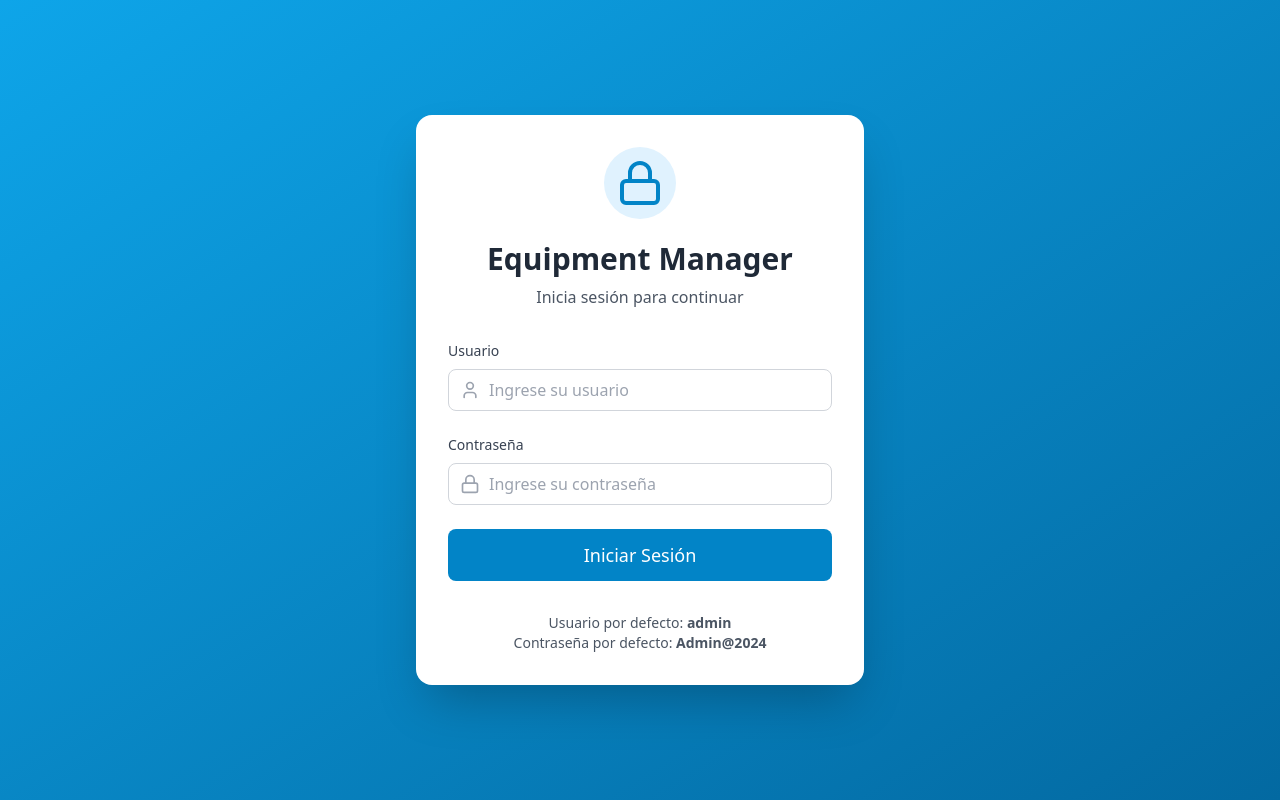
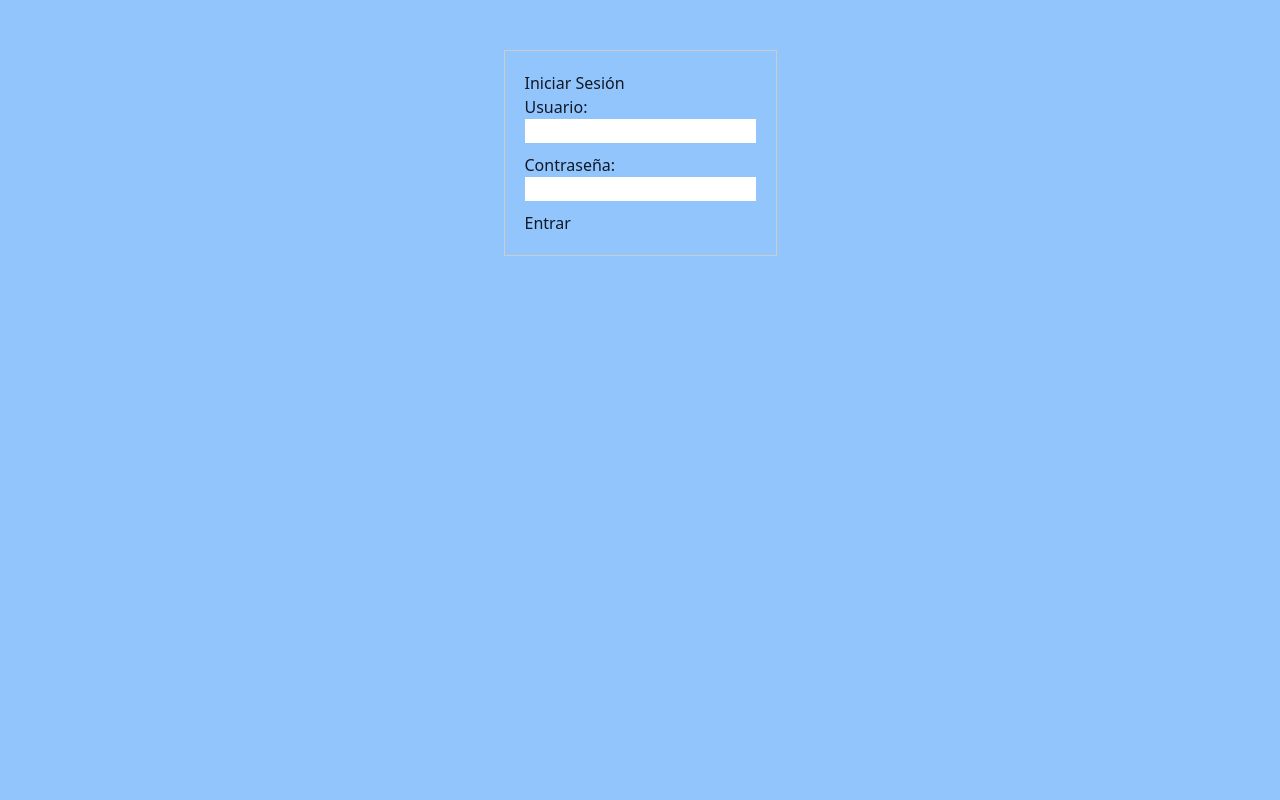
Before and after one commit to Bottyciclismo/equipment-manager, a React (Vite) app in the folder frontend/: page /login in a window 1280 px wide. Built offline with nearby package versions, Linux system fonts and the light colour scheme.

Commit message:
Update Login.jsx

```diff
--- a/frontend/src/pages/Login.jsx
+++ b/frontend/src/pages/Login.jsx
@@ -1,103 +1,95 @@
 import { useState } from 'react';
 import { useNavigate } from 'react-router-dom';
-import { useAuth } from '../contexts/AuthContext';
-import { Lock, User, AlertCircle } from 'lucide-react';
+// IMPORTANTE: Asegúrate de que esta ruta apunta a tu archivo api.js que modificamos antes
+import { authAPI } from '../api/axios'; // O '../api/api' según como se llame tu archivo
 
-export default function Login() {
-  const [username, setUsername] = useState('');
-  const [password, setPassword] = useState('');
+const Login = () => {
+  const [formData, setFormData] = useState({ username: '', password: '' });
   const [error, setError] = useState('');
   const [loading, setLoading] = useState(false);
-  const { login } = useAuth();
   const navigate = useNavigate();
+
+  const handleChange = (e) => {
+    setFormData({ ...formData, [e.target.name]: e.target.value });
+  };
 
   const handleSubmit = async (e) => {
     e.preventDefault();
+    setLoading(true);
     setError('');
-    setLoading(true);
 
-    const result = await login(username, password);
+    console.log("🚀 Enviando login...", formData);
 
-    if (result.success) {
-      navigate('/');
+    try {
+      // 1. Llamamos a la API
+      const response = await authAPI.login(formData);
+
+      console.log("✅ Respuesta del servidor:", response.data);
+
+      // 2. Verificamos si el servidor dijo "success: true"
+      if (response.data.success) {
+        console.log("🔐 Login autorizado. Guardando datos...");
+
+        // 3. Guardamos el token y el usuario en el navegador
+        localStorage.setItem('token', response.data.token);
+        localStorage.setItem('user', JSON.stringify(response.data.user));
+
+        console.log("🎉 Redirigiendo al panel...");
+
+        // 4. Forzamos la recarga para limpiar errores viejos
+        window.location.href = '/';
       } else {
-      setError(result.message);
+        // El servidor respondió, pero dijo "NO"
+        setError(response.data.message || 'Error desconocido en login');
       }
 
+    } catch (err) {
+      console.error("❌ Error en el Login:", err);
+      // Si el error viene del servidor (ej: 401), mostramos su mensaje
+      if (err.response && err.response.data) {
+        setError(err.response.data.message || 'Usuario o contraseña incorrectos');
+      } else {
+        setError('Error de conexión con el servidor');
+      }
+    } finally {
       setLoading(false);
+    }
   };
 
   return (
-    <div className="min-h-screen bg-gradient-to-br from-primary-500 to-primary-700 flex items-center justify-center p-4">
-      <div className="bg-white rounded-2xl shadow-2xl w-full max-w-md p-8">
-        <div className="text-center mb-8">
-          <div className="inline-block p-3 bg-primary-100 rounded-full mb-4">
-            <Lock className="w-12 h-12 text-primary-600" />
-          </div>
-          <h1 className="text-3xl font-bold text-gray-800 mb-2">
-            Equipment Manager
-          </h1>
-          <p className="text-gray-600">
-            Inicia sesión para continuar
-          </p>
-        </div>
+    <div style={{ display: 'flex', justifyContent: 'center', marginTop: '50px' }}>
+      <form onSubmit={handleSubmit} style={{ padding: '20px', border: '1px solid #ccc' }}>
+        <h2>Iniciar Sesión</h2>
+        {error && <p style={{ color: 'red' }}>{error}</p>}
 
-        {error && (
-          <div className="mb-6 p-4 bg-red-50 border border-red-200 rounded-lg flex items-start gap-3">
-            <AlertCircle className="w-5 h-5 text-red-600 flex-shrink-0 mt-0.5" />
-            <p className="text-sm text-red-800">{error}</p>
-          </div>
-        )}
-
-        <form onSubmit={handleSubmit} className="space-y-6">
-          <div>
-            <label className="block text-sm font-medium text-gray-700 mb-2">
-              Usuario
-            </label>
-            <div className="relative">
-              <User className="absolute left-3 top-1/2 transform -translate-y-1/2 w-5 h-5 text-gray-400" />
+        <div style={{ marginBottom: '10px' }}>
+          <label>Usuario:</label><br/>
           <input
             type="text"
-                value={username}
-                onChange={(e) => setUsername(e.target.value)}
-                className="input pl-10"
-                placeholder="Ingrese su usuario"
+            name="username"
+            value={formData.username}
+            onChange={handleChange}
             required
           />
         </div>
-          </div>
 
-          <div>
-            <label className="block text-sm font-medium text-gray-700 mb-2">
-              Contraseña
-            </label>
-            <div className="relative">
-              <Lock className="absolute left-3 top-1/2 transform -translate-y-1/2 w-5 h-5 text-gray-400" />
+        <div style={{ marginBottom: '10px' }}>
+          <label>Contraseña:</label><br/>
           <input
             type="password"
-                value={password}
-                onChange={(e) => setPassword(e.target.value)}
-                className="input pl-10"
-                placeholder="Ingrese su contraseña"
+            name="password"
+            value={formData.password}
+            onChange={handleChange}
             required
           />
         </div>
-          </div>
 
-          <button
-            type="submit"
-            disabled={loading}
-            className="btn btn-primary w-full py-3 text-lg disabled:opacity-50 disabled:cursor-not-allowed"
-          >
-            {loading ? 'Iniciando sesión...' : 'Iniciar Sesión'}
+        <button type="submit" disabled={loading}>
+          {loading ? 'Entrando...' : 'Entrar'}
         </button>
       </form>
-
-        <div className="mt-8 text-center text-sm text-gray-600">
-          <p>Usuario por defecto: <strong>admin</strong></p>
-          <p>Contraseña por defecto: <strong>Admin@2024</strong></p>
-        </div>
-      </div>
     </div>
   );
-}
+};
+
+export default Login;
```
Lines whose indentation alone changed are shown as unchanged.
